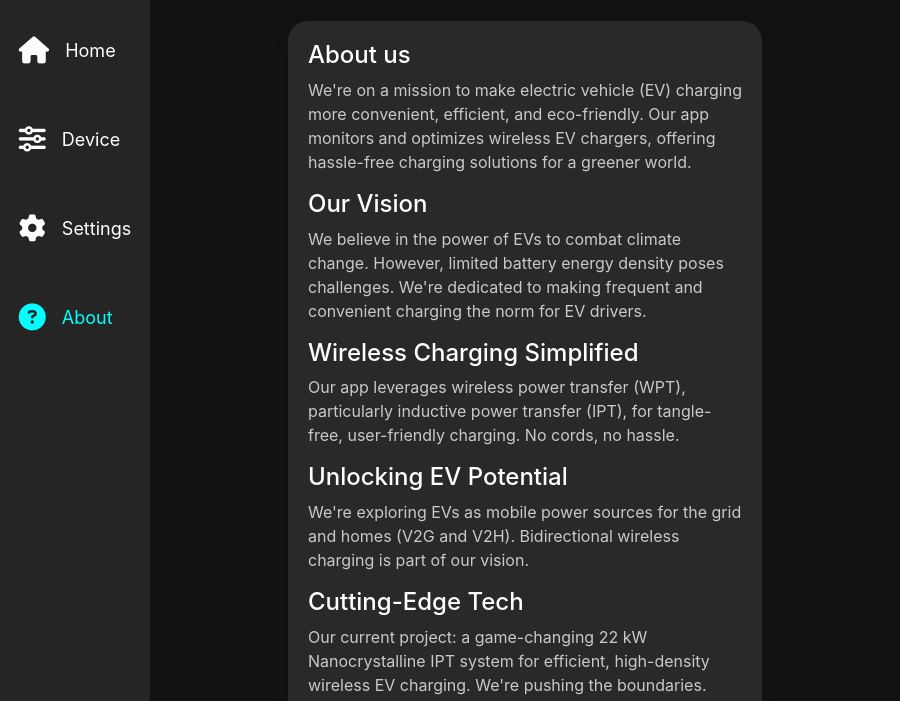
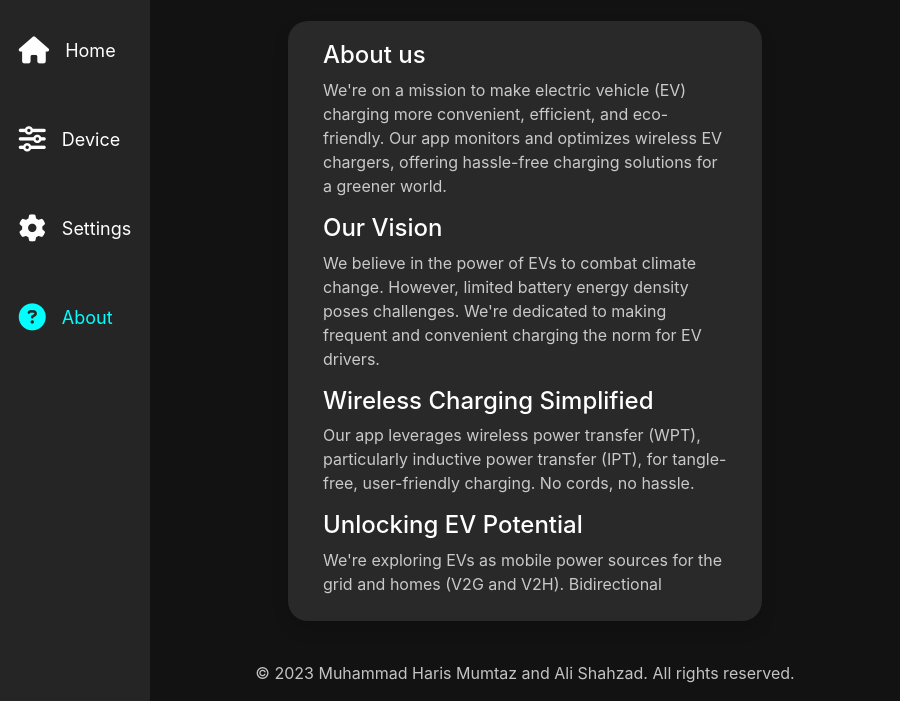
Before and after one commit to Alishahzad1903/Wireless-Charger, an Electron app: page about.html in a window 900 px wide. Shown: the part 99-800 px from the top of the page. Drawn offline with nearby package versions, Linux system fonts and the light colour scheme.

Commit message:
About updated

```diff
--- a/about.html
+++ b/about.html
@@ -13,6 +13,32 @@
     p {
         color:#ffffffbf;
     }
+
+    /* Style the scrollbar track */
+    ::-webkit-scrollbar {
+        width: 12px;
+    }
+
+    /* Style the scrollbar thumb */
+    ::-webkit-scrollbar-thumb {
+        background-color: #888;
+        border-radius: 6px;
+    }
+
+    /* Style the scrollbar track when the mouse is over it */
+    ::-webkit-scrollbar-track:hover {
+        background-color: #ddd;
+    }
+
+    /* Style the scrollbar thumb on hover */
+    ::-webkit-scrollbar-thumb:hover {
+        background-color: #555;
+    }
+
+    /* Style the scrollbar corner (optional) */
+    ::-webkit-scrollbar-corner {
+        background-color: #fff;
+}
 
 
 </style>
@@ -88,9 +114,9 @@
                         <h2>About</h2>
                     </div>
 
-                    <div class="card1 shadow">
+                    <div class="card1 shadow" style="height: 75vh;">
+                        <div class="container-fluid" style="overflow: auto;">
                         <h4>About us</h4>
-
                         <p>We're on a mission to make electric vehicle (EV) charging more convenient, efficient, and eco-friendly.
                         Our app monitors and optimizes wireless EV chargers, offering hassle-free charging solutions for a greener world.
                         </p>
@@ -128,25 +154,17 @@
                         <a href="https://www.ee.cityu.edu.hk/~chjiang/Research.html">
                             https://www.ee.cityu.edu.hk/~chjiang/Research.html
                         </a>
-
-
-
-
-
-
-
-
-
-
+                        </div>
 
                     </div>
                 </div>
+                <footer class="text-white text-center sticky-bottom" style="height: 5vh; width: 100%;">
+                    <div class="container-fluid">
+                        <p>&copy; 2023 Muhammad Haris Mumtaz and Ali Shahzad. All rights reserved.</p>
+                    </div>
+                </footer>
             </div>
-            <footer class="bg-dark text-white text-center py-3 sticky-bottom">
-                <div class="container">
-                    <p>&copy; 2023 Muhammad Haris Mumtaz and Ali Shahzad. All rights reserved.</p>
-                </div>
-            </footer>
+
         </div>
     </div>
 </body>
```
